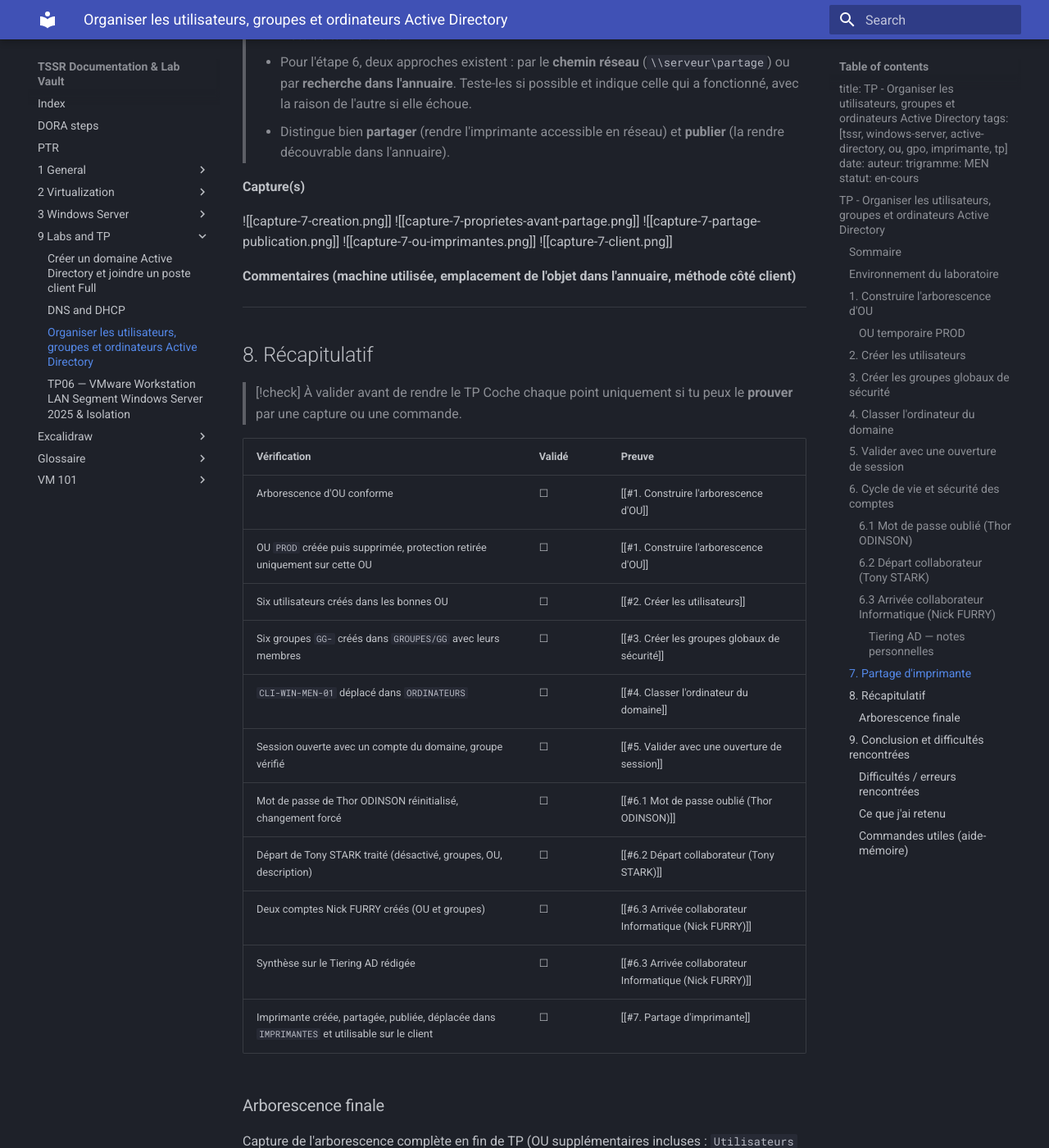
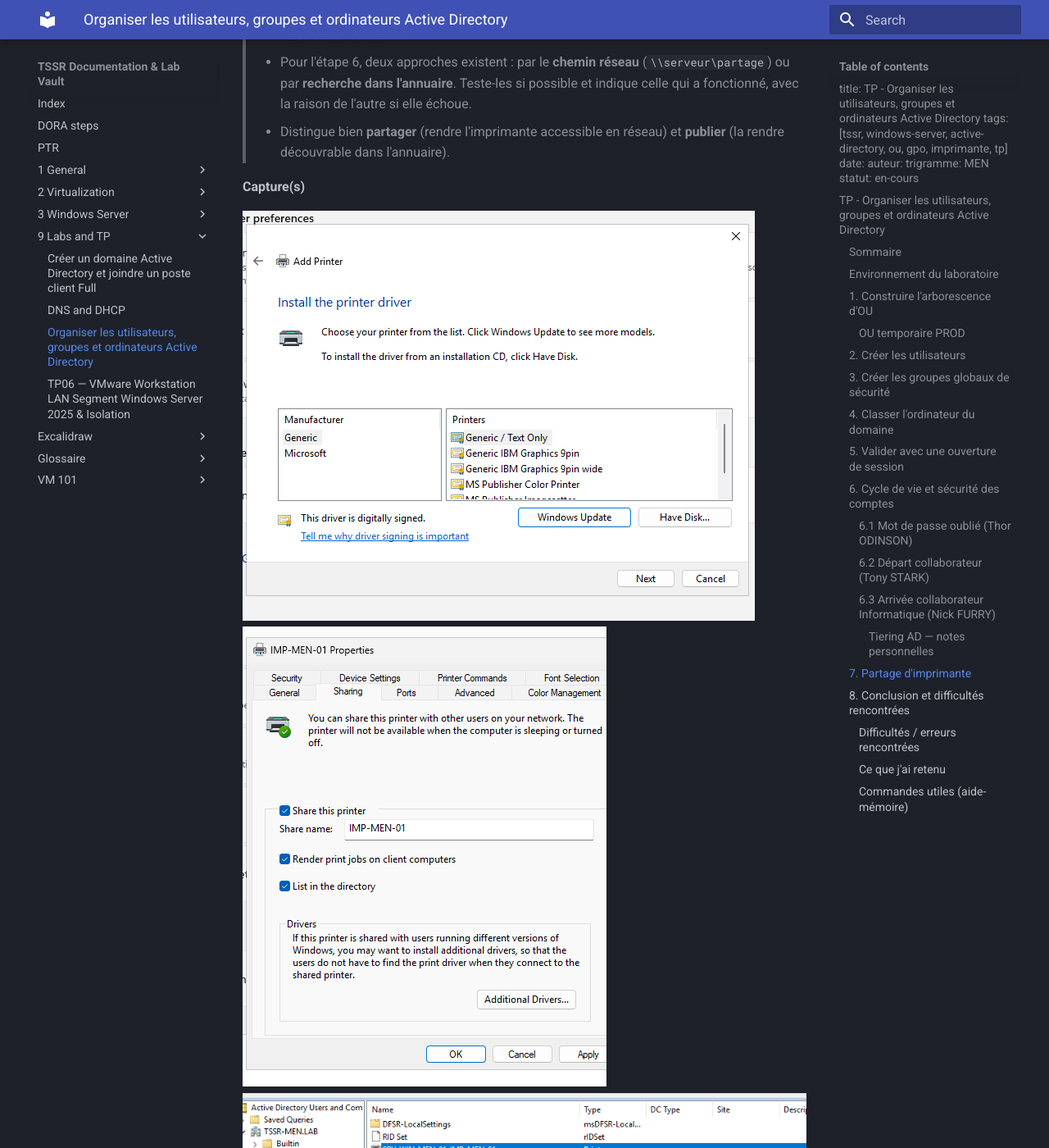
Before and after one commit to Natalshadow/TSSR_Doc, an MkDocs documentation site: the page built from docs/9-Labs and TP/Organiser les utilisateurs, groupes et ordinateurs Active Directory.md, in a window 1280 px wide and 1400 px high, scrolled down 20180 px. Shown: the whole window at 82% size. Built offline with MkDocs 1.6.1 and Material for MkDocs 9.7.7, drawn with Linux system fonts in a browser that asks for light colours; some of the changed text lies outside the part shown.

Commit message:
vault backup: 2026-10-07 10:54:52

```diff
--- a/docs/9-Labs and TP/Organiser les utilisateurs, groupes et ordinateurs Active Directory.md
+++ b/docs/9-Labs and TP/Organiser les utilisateurs, groupes et ordinateurs Active Directory.md
@@ -380,12 +380,12 @@
 
 **Paramètres de l'imprimante**
 
-|Paramètre|Valeur|
-|---|---|
-|Nom|`IMP-MEN-01`|
-|Type|Imprimante locale|
-|Pilote|Generic / Text Only|
-|Port|Paramètres par défaut|
+| Paramètre | Valeur                |
+| --------- | --------------------- |
+| Nom       | `IMP-MEN-01`          |
+| Type      | Imprimante locale     |
+| Pilote    | Generic / Text Only   |
+| Port      | Paramètres par défaut |
 
 **Étapes**
 
@@ -407,39 +407,15 @@
 
 **Capture(s)**
 
-![[capture-7-creation.png]] ![[capture-7-proprietes-avant-partage.png]] ![[capture-7-partage-publication.png]] ![[capture-7-ou-imprimantes.png]] ![[capture-7-client.png]]
+![](attachments/Pasted%20image%2020261007103928.png) ![](attachments/Pasted%20image%2020261007104023.png)  ![](attachments/Pasted%20image%2020261007104919.png) ![](attachments/Pasted%20image%2020261007105246.png)
+
+![](attachments/Pasted%20image%2020261007105309.png)
 
 **Commentaires (machine utilisée, emplacement de l'objet dans l'annuaire, méthode côté client)**
 
 ---
 
-## 8. Récapitulatif
-
-> [!check] À valider avant de rendre le TP Coche chaque point uniquement si tu peux le **prouver** par une capture ou une commande.
-
-|Vérification|Validé|Preuve|
-|---|---|---|
-|Arborescence d'OU conforme|☐|[[#1. Construire l'arborescence d'OU]]|
-|OU `PROD` créée puis supprimée, protection retirée uniquement sur cette OU|☐|[[#1. Construire l'arborescence d'OU]]|
-|Six utilisateurs créés dans les bonnes OU|☐|[[#2. Créer les utilisateurs]]|
-|Six groupes `GG-` créés dans `GROUPES/GG` avec leurs membres|☐|[[#3. Créer les groupes globaux de sécurité]]|
-|`CLI-WIN-MEN-01` déplacé dans `ORDINATEURS`|☐|[[#4. Classer l'ordinateur du domaine]]|
-|Session ouverte avec un compte du domaine, groupe vérifié|☐|[[#5. Valider avec une ouverture de session]]|
-|Mot de passe de Thor ODINSON réinitialisé, changement forcé|☐|[[#6.1 Mot de passe oublié (Thor ODINSON)]]|
-|Départ de Tony STARK traité (désactivé, groupes, OU, description)|☐|[[#6.2 Départ collaborateur (Tony STARK)]]|
-|Deux comptes Nick FURRY créés (OU et groupes)|☐|[[#6.3 Arrivée collaborateur Informatique (Nick FURRY)]]|
-|Synthèse sur le Tiering AD rédigée|☐|[[#6.3 Arrivée collaborateur Informatique (Nick FURRY)]]|
-|Imprimante créée, partagée, publiée, déplacée dans `IMPRIMANTES` et utilisable sur le client|☐|[[#7. Partage d'imprimante]]|
-
-### Arborescence finale
-
-Capture de l'arborescence complète en fin de TP (OU supplémentaires incluses : `Utilisateurs Désactivés`, `COMPTES-ADMIN`, `IMPRIMANTES`).
-
-![[capture-8-arborescence-finale.png]]
-
----
-
-## 9. Conclusion et difficultés rencontrées
+## 8. Conclusion et difficultés rencontrées
 
 ### Difficultés / erreurs rencontrées
 
```
Also changed, not shown: docs/.obsidian/workspace.json, docs/9-Labs and TP/attachments/Pasted image 20261007103928.png (added), docs/9-Labs and TP/attachments/Pasted image 20261007104023.png (added), docs/9-Labs and TP/attachments/Pasted image 20261007104919.png (added), docs/9-Labs and TP/attachments/Pasted image 20261007105239.png (added), docs/9-Labs and TP/attachments/Pasted image 20261007105246.png (added), docs/9-Labs and TP/attachments/Pasted image 20261007105309.png (added).
